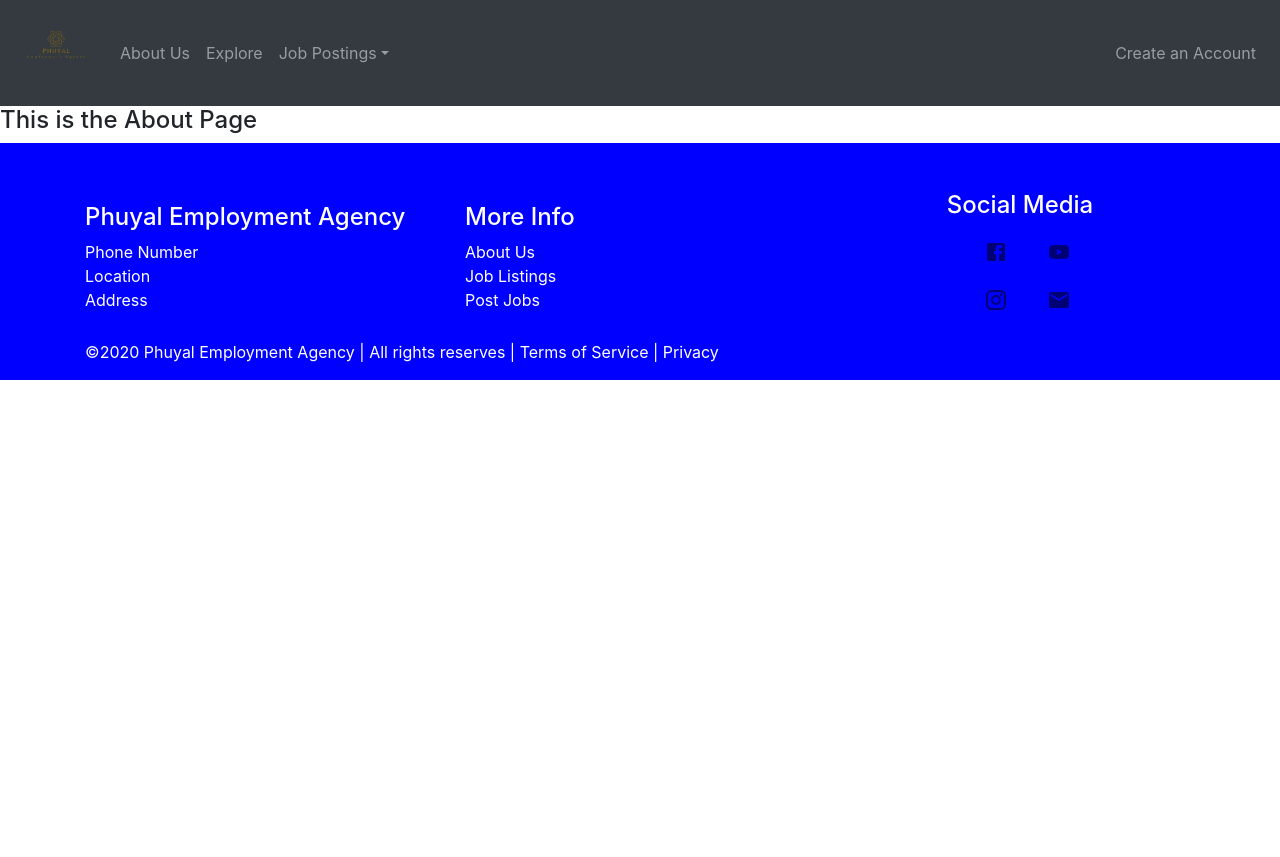
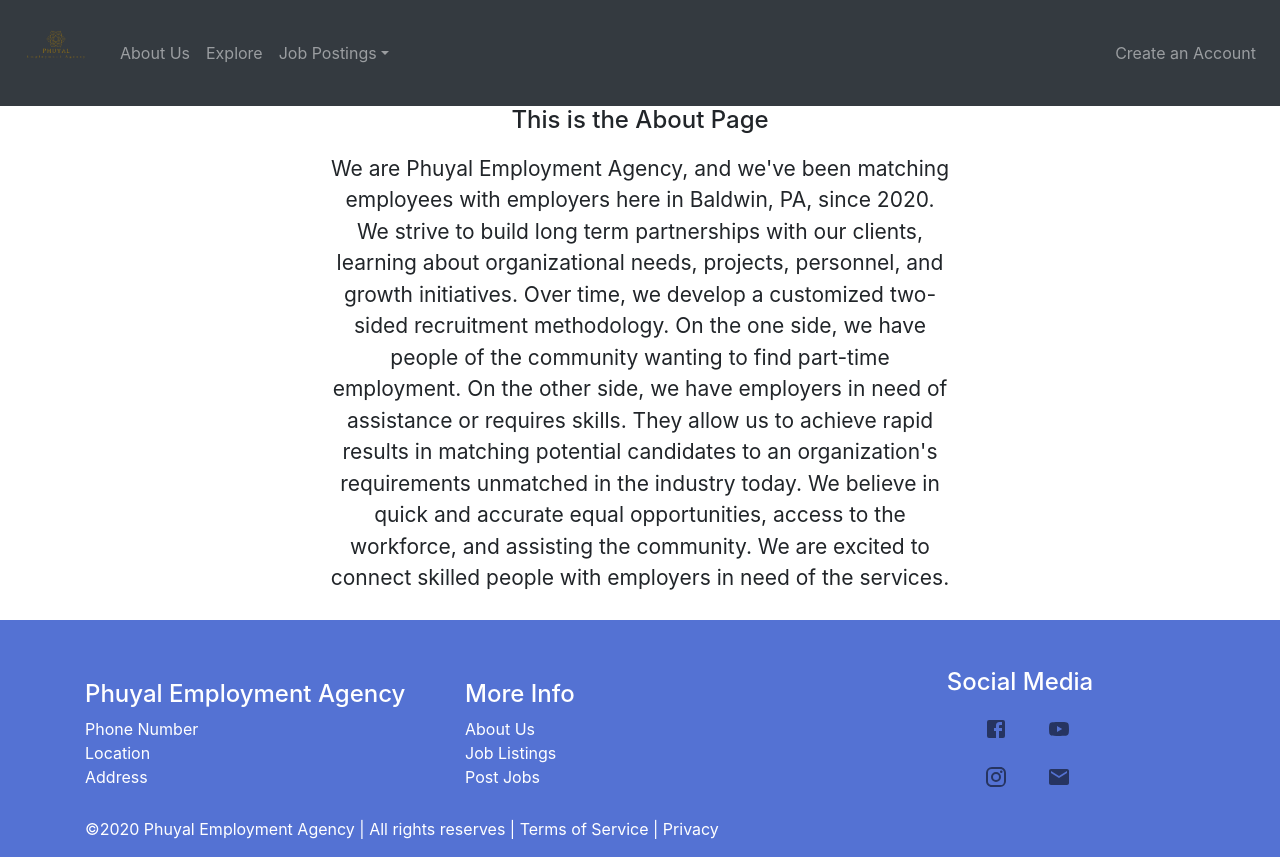
Before and after one commit to lazaridoue/Phuyal-Employment-Agency, a React (Create React App) app: page /About in a window 1280 px wide. Before the commit the page ends 800 px from the top, so only its background shows below. Built offline with nearby package versions, Linux system fonts and the light colour scheme.

Commit message:
Worked on the Footer, and edited all the pages. All my work for adding a sign in button was not working. However, I added a short About Us description

```diff
--- a/src/App.css
+++ b/src/App.css
@@ -11,3 +11,6 @@
 .content-wrap{
     flex: 1;
 }
+.navbar-custom {
+    background-color: #9fa8da;
+}
--- a/src/App.js
+++ b/src/App.js
@@ -9,6 +9,9 @@ import Footer from "./Components/Footer";
 import Home from "./Pages/Home";
 import About from "./Pages/About";
 import Job_Postings from "./Pages/Job_Postings";
+import PostJob from "./Pages/PostJob";
+import FindJob from "./Pages/FindJob";
+import Account from "./Pages/Account";
 
 const useStyles = makeStyles({
   root: {
@@ -55,15 +58,15 @@ function App() {
 
           <ReactBootStrap.NavDropdown title="Job Postings" id="collasible-nav-dropdown">
 
-          <ReactBootStrap.NavDropdown.Item href="#action/3.1">Find a Job</ReactBootStrap.NavDropdown.Item>
+          <ReactBootStrap.NavDropdown.Item href="/FindJob">Find a Job</ReactBootStrap.NavDropdown.Item>
 
         <ReactBootStrap.NavDropdown.Divider/>
-        <ReactBootStrap.NavDropdown.Item href="#action/3.2">Post a Job</ReactBootStrap.NavDropdown.Item>
+        <ReactBootStrap.NavDropdown.Item href="/PostJob">Post a Job</ReactBootStrap.NavDropdown.Item>
         </ReactBootStrap.NavDropdown>
 
       </ReactBootStrap.Nav>
       <ReactBootStrap.Nav>
-      <ReactBootStrap.Nav.Link href="#deets">Create an Account</ReactBootStrap.Nav.Link>
+      <ReactBootStrap.Nav.Link href="/Account">Create an Account</ReactBootStrap.Nav.Link>
       </ReactBootStrap.Nav>
       </ReactBootStrap.Navbar.Collapse>
       </ReactBootStrap.Navbar>
@@ -80,6 +83,18 @@ function App() {
     <Route path="/Job_Postings" component={Job_Postings}>
     <Job_Postings/>
     </Route>
+
+    <Route path="/FindJob" component={FindJob}>
+    <FindJob/>
+    </Route>
+
+    <Route path="/PostJob" component={PostJob}>
+    <PostJob/>
+    </Route>
+
+    <Route path="/Account" component={Account}>
+    <Account/>
+    </Route>
     </switch>
 
 
--- /dev/null
+++ b/src/Pages/About.css
@@ -0,0 +1,5 @@
+.Text {
+    font-size: calc(5px + 2vmin);
+    width: 50vw;
+    padding: 10px;
+    }
--- a/src/Pages/About.js
+++ b/src/Pages/About.js
@@ -1,10 +1,14 @@
 import React from 'react';
+import './About.css';
 // Used command rsc
 
 const About = () => {
     return (
         <div>
-           <h4>This is the About Page</h4>
+            <center>
+                <h4>This is the About Page</h4>
+                <p className="Text"> We are Phuyal Employment Agency, and we've been matching employees with employers here in Baldwin, PA, since 2020. We strive to build long term partnerships with our clients, learning about organizational needs, projects, personnel, and growth initiatives. Over time, we develop a customized two-sided recruitment methodology. On the one side, we have people of the community wanting to find part-time employment. On the other side, we have employers in need of assistance or requires skills. They allow us to achieve rapid results in matching potential candidates to an organization's requirements unmatched in the industry today. We believe in quick and accurate equal opportunities, access to the workforce, and assisting the community. We are excited to connect skilled people with employers in need of the services.</p>
+           </center>
         </div>
     );
 };
--- /dev/null
+++ b/src/Pages/Account.js
@@ -0,0 +1,11 @@
+import React from 'react';
+
+const Account = () => {
+    return (
+        <div>
+            <h1>Hi! Log In please</h1>
+        </div>
+    );
+};
+
+export default Account;
--- a/src/Pages/FindJob.js
+++ b/src/Pages/FindJob.js
@@ -3,7 +3,7 @@ import React from 'react';
 const FindJob = () => {
     return (
         <div>
-
+            <h4>Find Job Here</h4>
         </div>
     );
 };
--- a/src/Pages/Home.js
+++ b/src/Pages/Home.js
@@ -25,10 +25,9 @@ const Home = () => {
     return (
         <div>
         <header className="App-header">
-          <center><img alt="img" src="/Images/transparent_logo.png" width="300" height="300" className="d-inline-block align-top"/>
-          <Typography variant="h4" gutterBottom className = {useStyles.style1}> Welcome to Phuyel Employment Agency! </Typography> </center>
+          <center><img alt="img" src="/Images/Banner.png" width="500" height="250" className="d-inline-block align-top"/>
+          <br></br><Typography variant="h4" gutterBottom className = {useStyles.style1}> Welcome to Phuyel Employment Agency! </Typography> </center>
         </header>
-
         <ButtonBases/>
         </div>
     );
--- a/src/Pages/Job_Postings.js
+++ b/src/Pages/Job_Postings.js
@@ -4,7 +4,7 @@ import { Grid } from '@material-ui/core';
 const Job_Postings = () => {
     return (
         <div>
-        <h4> Here are the Job Postings </h4>
+        <h4> Here are possible Job Postings </h4>
     <Grid container direction="column" justify="space-evenly" alignItems="stretch">
         <Grid item> </Grid>
         <Grid item> </Grid>
--- a/src/Pages/PostJob.js
+++ b/src/Pages/PostJob.js
@@ -3,7 +3,7 @@ import React from 'react';
 const PostJob = () => {
     return (
         <div>
-
+            <h4>Post Jobs Here!</h4>
         </div>
     );
 };
--- a/src/components/Footer.css
+++ b/src/components/Footer.css
@@ -1,6 +1,6 @@
 .main-footer{
     color: white;
-    background-color: blue;
+    background-color: #5472d3;
     padding-top: 3em;
     position: relative;
     bottom: 0;
```
Also changed, not shown: public/Images/Banner.png (added), src/Pages/3.2.js (added), 1 other file (tests, documents, lock files or other folders).
